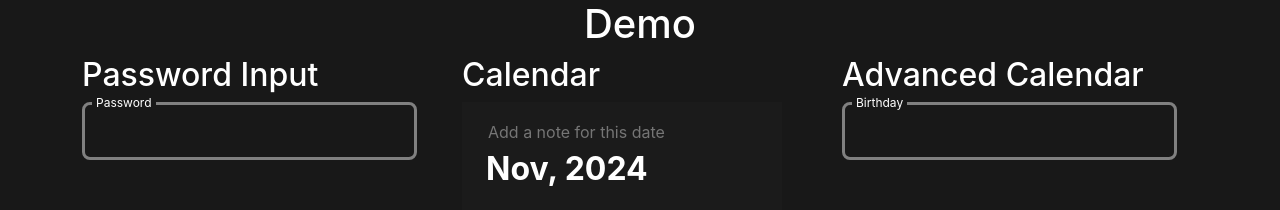
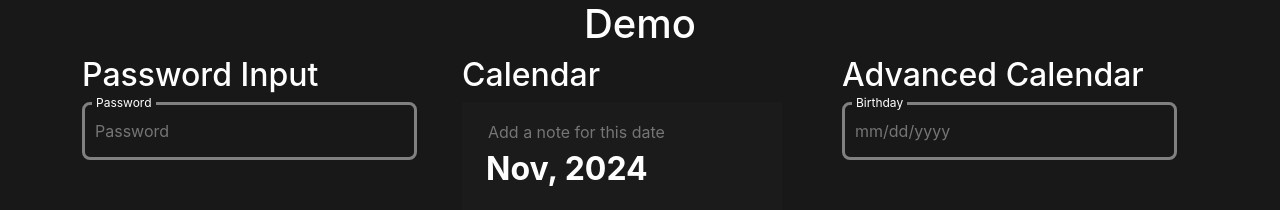
Before and after one commit to TKDchampion/aha-exam, a React (Create React App) app: page /demo in a window 1280 px wide. Shown: the top 210 px of the page. Built offline with nearby package versions, Linux system fonts and the light colour scheme.

Commit message:
add placeholder

```diff
--- a/src/components/Advance/index.tsx
+++ b/src/components/Advance/index.tsx
@@ -3,7 +3,7 @@ import Datepicker from '../Datepicker';
 import InputElement from '../Input-element';
 import './style.scss';
 
-function Advance() {
+function Advance({ placeholder }: { placeholder: string }) {
   const [isOpenDatePicker, setIsOpenDatePicker] = useState(false);
   const [selectedDate, setSelectedDate] = useState('');
 
@@ -14,6 +14,7 @@ function Advance() {
         labelName="Birthday"
         onFocus={() => setIsOpenDatePicker(true)}
         value={selectedDate}
+        placeholder={placeholder}
         // onBlur={(e) => console.log(e)}
       />
       {isOpenDatePicker && (
--- a/src/components/Input-element/index.tsx
+++ b/src/components/Input-element/index.tsx
@@ -19,6 +19,7 @@ function InputElement({
   calssName,
   labelName,
   value,
+  placeholder,
 }: Props) {
   const [panelData, setPanelData] = useState(PanelInfo);
   const verifyFun = (str: string) => {
@@ -49,6 +50,7 @@ function InputElement({
           onFocus={onFocus}
           onBlur={onBlur}
           value={value}
+          placeholder={placeholder}
         />
         {isPassword && (
           <div className="input-panel">
--- a/src/components/Input-element/model.ts
+++ b/src/components/Input-element/model.ts
@@ -18,4 +18,5 @@ export interface Props {
   calssName?: string;
   labelName?: string;
   value?: string;
+  placeholder?: string;
 }
--- a/src/pages/Demo/index.tsx
+++ b/src/pages/Demo/index.tsx
@@ -9,7 +9,7 @@ function Demo() {
       <div className="row">
         <div className="col-xl-4 col-12 mb-4">
           <h2>Password Input</h2>
-          <InputElement isPassword />
+          <InputElement isPassword placeholder="Password" />
         </div>
         <div className="col-xl-4 col-12 mb-4">
           <h2>Calendar</h2>
@@ -17,7 +17,7 @@ function Demo() {
         </div>
         <div className="col-xl-4 col-12 mb-4">
           <h2>Advanced Calendar</h2>
-          <Advance />
+          <Advance placeholder="mm/dd/yyyy" />
         </div>
       </div>
     </div>
```
